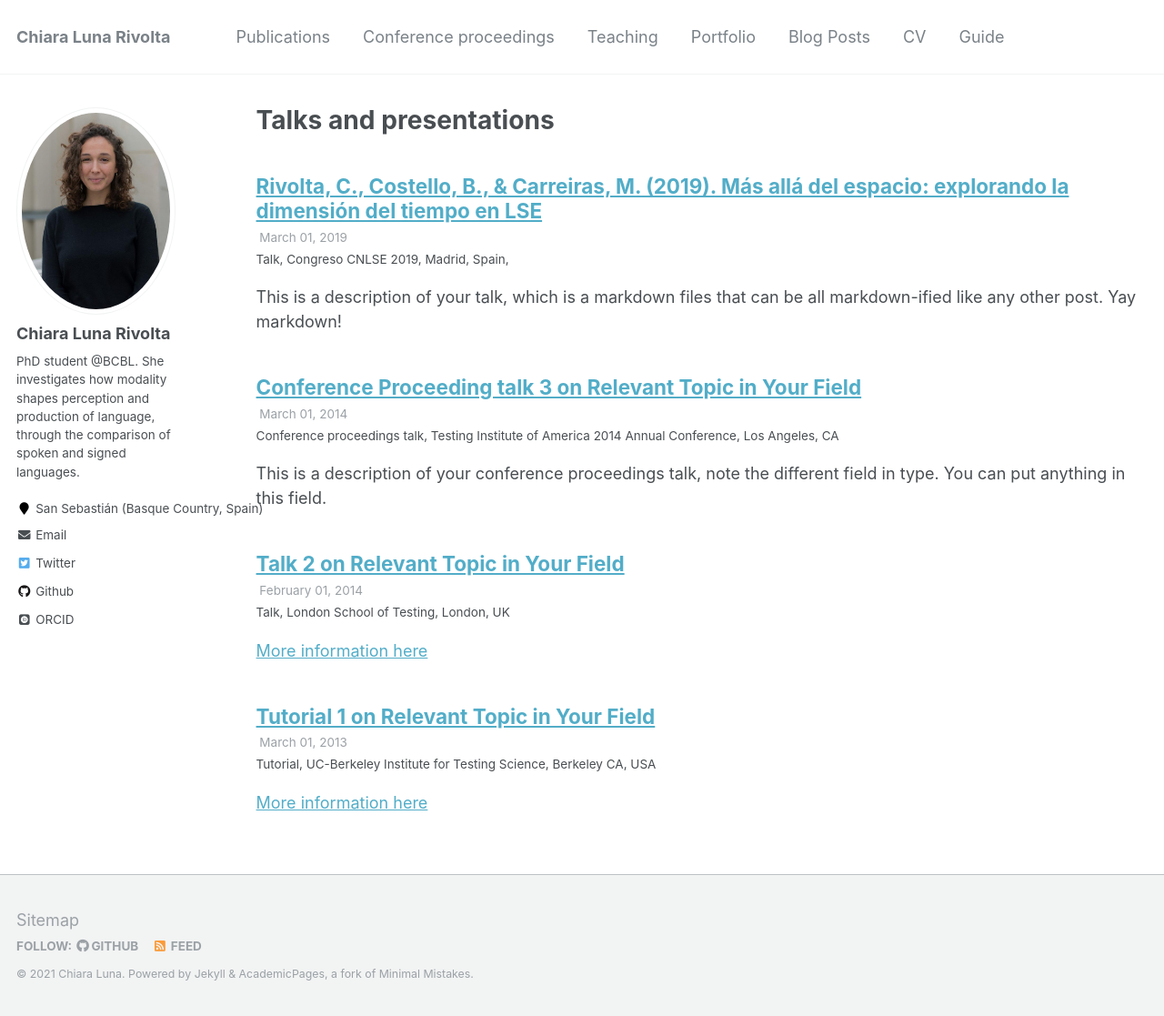
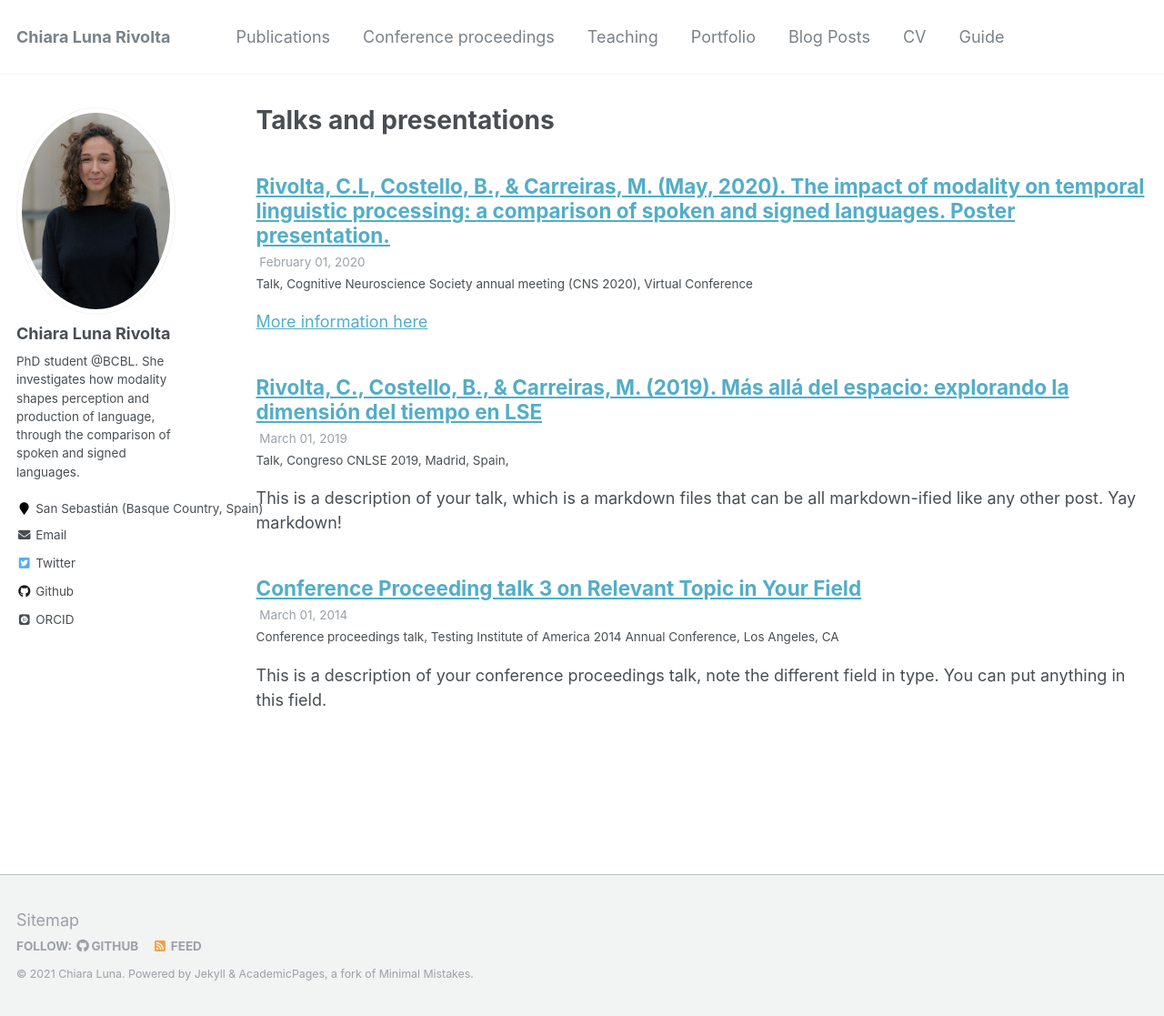
Before and after one commit to chiaralunariv/chiaralunariv.github.io, a Jekyll site: the page built from _pages/talks.html, in a window 1280 px wide and 1117 px high. Shown: the whole window at 91% size. Built offline with Jekyll 4.4.1, drawn with Linux system fonts in a browser that asks for light colours; some web fonts are replaced.

Commit message:
edit talk 2

```diff
--- a/_talks/2013-03-01-tutorial-1.md
+++ /dev/null
@@ -1,13 +0,0 @@
----
-title: "Tutorial 1 on Relevant Topic in Your Field"
-collection: talks
-type: "Tutorial"
-permalink: /talks/2013-03-01-tutorial-1
-venue: "UC-Berkeley Institute for Testing Science"
-date: 2013-03-01
-location: "Berkeley CA, USA"
----
-
-[More information here](http://exampleurl.com)
-
-This is a description of your tutorial, note the different field in type. This is a markdown files that can be all markdown-ified like any other post. Yay markdown!
--- a/_talks/2014-02-01-talk-2.md
+++ b/_talks/2014-02-01-talk-2.md
@@ -1,11 +1,11 @@
 ---
-title: "Talk 2 on Relevant Topic in Your Field"
+title: "Rivolta, C.L, Costello, B., & Carreiras, M. (May, 2020). The impact of modality on temporal linguistic processing: a comparison of spoken and signed languages. Poster presentation."
 collection: talks
 type: "Talk"
 permalink: /talks/2014-02-01-talk-2
-venue: "London School of Testing"
-date: 2014-02-01
-location: "London, UK"
+venue: "Cognitive Neuroscience Society annual meeting (CNS 2020)"
+date: 2020-02-01
+location: "Virtual Conference"
 ---
 
 [More information here](http://example2.com)
```
Also changed, not shown: 11 other files.
